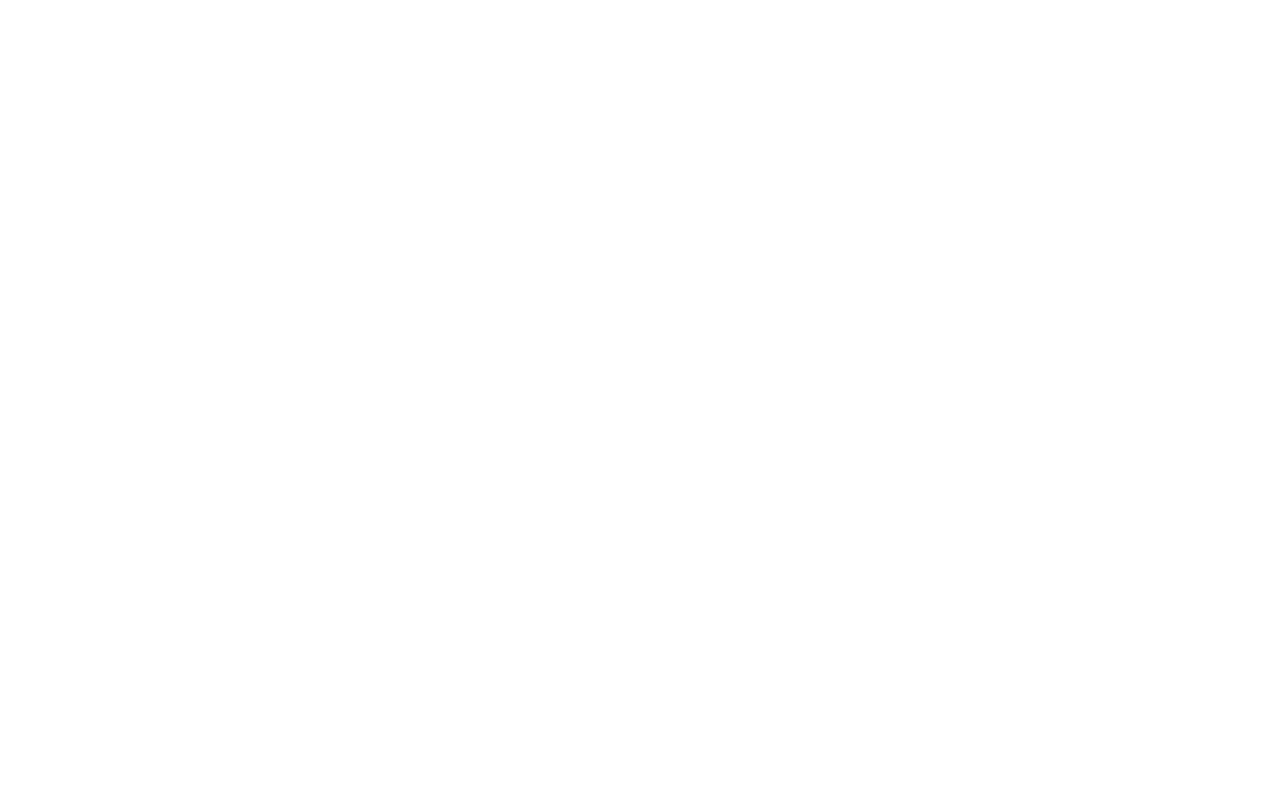
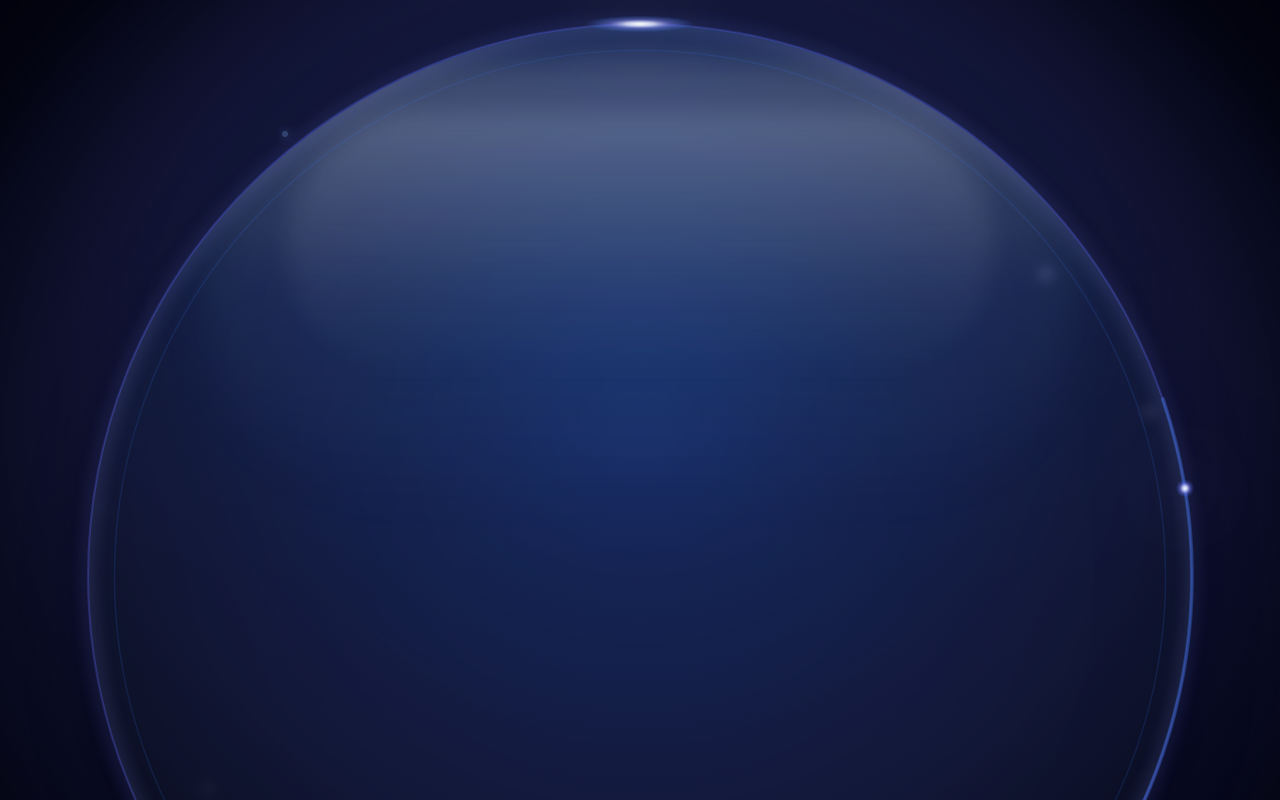
Before and after one commit to Sahil-Hode/animation-work, a Next.js app: page / in a window 1280 px wide. Shown: the part 920-1720 px from the top of the page. Before the commit the page ends 800 px from the top, so only its background shows below. Built offline with nearby package versions, Linux system fonts and the light colour scheme.

Commit message:
feat: add LandingPage and GlassArcSection components with component exports

```diff
--- /dev/null
+++ b/src/components/GlassArcSection.tsx
@@ -0,0 +1,210 @@
+"use client";
+
+import { useEffect, useRef, useState } from "react";
+
+/**
+ * GlassArcSection - Futuristic Glassmorphic Arc / Energy Dome Section
+ * Styled strictly with Tailwind CSS and SVG. Completely separate from Hero.
+ */
+export function GlassArcSection() {
+  const sectionRef = useRef<HTMLElement | null>(null);
+  const [isRevealed, setIsRevealed] = useState(false);
+
+  useEffect(() => {
+    const node = sectionRef.current;
+    if (!node) return;
+
+    const observer = new IntersectionObserver(
+      ([entry]) => {
+        if (entry.isIntersecting) {
+          setIsRevealed(true);
+        }
+      },
+      {
+        threshold: 0.15,
+        rootMargin: "0px 0px -50px 0px",
+      }
+    );
+
+    observer.observe(node);
+
+    return () => {
+      observer.disconnect();
+    };
+  }, []);
+
+  return (
+    <section
+      ref={sectionRef}
+      aria-label="Glassmorphic Arc Showcase"
+      className="relative w-full min-h-[720px] sm:min-h-[820px] lg:min-h-[920px] overflow-hidden bg-[#02030d] flex items-center justify-center py-24 select-none isolation-isolate"
+    >
+      {/* Background Ambient Cosmic Vignette & Grid Depth */}
+      <div
+        className="absolute inset-0 pointer-events-none bg-[radial-gradient(ellipse_80%_60%_at_50%_40%,rgba(15,23,60,0.45)_0%,rgba(2,3,13,0.95)_75%,#02030d_100%)] z-0"
+        aria-hidden="true"
+      />
+
+      {/* Floating Ambient Stardust Particles in Background */}
+      <div className="absolute inset-0 pointer-events-none overflow-hidden z-0" aria-hidden="true">
+        <div className="absolute top-[18%] left-[22%] w-1.5 h-1.5 rounded-full bg-blue-300/60 shadow-[0_0_8px_rgba(147,197,253,0.8)] animate-[pulse_4s_ease-in-out_infinite]" />
+        <div className="absolute top-[28%] right-[18%] w-2 h-2 rounded-full bg-indigo-200/50 shadow-[0_0_10px_rgba(199,210,254,0.7)] animate-[pulse_5s_ease-in-out_1s_infinite]" />
+        <div className="absolute top-[65%] left-[16%] w-1.5 h-1.5 rounded-full bg-blue-200/50 shadow-[0_0_8px_rgba(191,219,254,0.6)] animate-[pulse_6s_ease-in-out_2s_infinite]" />
+        <div className="absolute top-[72%] right-[24%] w-1 h-1 rounded-full bg-violet-200/60 shadow-[0_0_6px_rgba(233,213,255,0.8)] animate-[pulse_4.5s_ease-in-out_0.5s_infinite]" />
+        <div className="absolute top-[45%] left-[8%] w-1 h-1 rounded-full bg-cyan-200/40 shadow-[0_0_6px_rgba(165,243,252,0.6)] animate-[pulse_5.5s_ease-in-out_3s_infinite]" />
+        <div className="absolute top-[38%] right-[10%] w-1.5 h-1.5 rounded-full bg-blue-100/50 shadow-[0_0_8px_rgba(224,231,255,0.7)] animate-[pulse_4.2s_ease-in-out_1.5s_infinite]" />
+      </div>
+
+      {/* Main Glassmorphic Dome / Arc Visual Centerpiece */}
+      <div
+        className={`relative w-[560px] h-[560px] sm:w-[720px] sm:h-[720px] md:w-[860px] md:h-[860px] lg:w-[1040px] lg:h-[1040px] xl:w-[1200px] xl:h-[1200px] flex items-center justify-center pointer-events-none transition-all duration-1000 ease-out z-10 ${
+          isRevealed
+            ? "opacity-100 scale-100 translate-y-0"
+            : "opacity-0 scale-95 translate-y-8"
+        }`}
+      >
+        {/* Layer 1: Large Atmospheric Blue & Violet Glow behind the Dome */}
+        <div
+          className="absolute inset-[-12%] rounded-full bg-[radial-gradient(circle_at_50%_36%,rgba(59,130,246,0.24)_0%,rgba(99,102,241,0.16)_40%,rgba(15,23,42,0)_72%)] blur-3xl pointer-events-none"
+          aria-hidden="true"
+        />
+
+        {/* Layer 2: Translucent Glass Interior Disc */}
+        <div
+          className="absolute inset-[4%] rounded-full bg-gradient-to-b from-blue-500/[0.14] via-indigo-950/[0.08] to-transparent backdrop-blur-[6px] border border-blue-400/[0.12] shadow-[inset_0_2px_28px_rgba(255,255,255,0.08),0_25px_60px_rgba(0,0,25,0.6)] overflow-hidden"
+          aria-hidden="true"
+        >
+          {/* Subtle Inner Glass Radial Vignette */}
+          <div className="absolute inset-0 rounded-full bg-[radial-gradient(circle_at_50%_35%,rgba(37,99,235,0.12)_0%,rgba(15,23,42,0.4)_65%,rgba(2,3,13,0.85)_100%)] pointer-events-none" />
+
+          {/* Internal Glass Reflection Crescent */}
+          <div className="absolute top-[3%] left-[10%] right-[10%] h-[42%] rounded-full bg-gradient-to-b from-white/[0.22] via-blue-300/[0.06] to-transparent blur-xl pointer-events-none" />
+
+          {/* Soft Secondary Reflection Arc */}
+          <div className="absolute top-[8%] left-[18%] right-[18%] h-[24%] rounded-full bg-gradient-to-b from-blue-100/[0.15] to-transparent blur-md pointer-events-none" />
+        </div>
+
+        {/* Layer 3: Base Circular SVG Geometry & Gradient Defs */}
+        <svg
+          viewBox="0 0 1000 1000"
+          className="absolute inset-0 w-full h-full pointer-events-none overflow-visible"
+          aria-hidden="true"
+        >
+          <defs>
+            {/* Primary Glowing Rim Linear Gradient */}
+            <linearGradient id="glassArcRimGrad" x1="0%" y1="0%" x2="100%" y2="0%">
+              <stop offset="0%" stopColor="#3b82f6" stopOpacity="0.3" />
+              <stop offset="25%" stopColor="#818cf8" stopOpacity="0.75" />
+              <stop offset="50%" stopColor="#ffffff" stopOpacity="1" />
+              <stop offset="75%" stopColor="#a855f7" stopOpacity="0.75" />
+              <stop offset="100%" stopColor="#3b82f6" stopOpacity="0.3" />
+            </linearGradient>
+
+            {/* Upper Apex Radial Flare */}
+            <radialGradient id="apexFlareGrad" cx="50%" cy="50%" r="50%">
+              <stop offset="0%" stopColor="#ffffff" stopOpacity="1" />
+              <stop offset="25%" stopColor="#e0e7ff" stopOpacity="0.85" />
+              <stop offset="55%" stopColor="#818cf8" stopOpacity="0.45" />
+              <stop offset="100%" stopColor="#3b82f6" stopOpacity="0" />
+            </radialGradient>
+
+            {/* Rotating Star Highlight Gradient */}
+            <radialGradient id="starHighlightGrad" cx="50%" cy="50%" r="50%">
+              <stop offset="0%" stopColor="#ffffff" stopOpacity="1" />
+              <stop offset="30%" stopColor="#c7d2fe" stopOpacity="0.85" />
+              <stop offset="65%" stopColor="#6366f1" stopOpacity="0.4" />
+              <stop offset="100%" stopColor="#3b82f6" stopOpacity="0" />
+            </radialGradient>
+          </defs>
+
+          {/* 3a. Subtle Full Circular Base Rim (Electric Blue / Subtle Violet) */}
+          <circle
+            cx="500"
+            cy="500"
+            r="460"
+            fill="none"
+            stroke="rgba(99, 102, 241, 0.25)"
+            strokeWidth="1.8"
+            className="transition-opacity duration-1000"
+          />
+
+          {/* 3b. Inner Concentric Subtle Rim */}
+          <circle
+            cx="500"
+            cy="500"
+            r="438"
+            fill="none"
+            stroke="rgba(59, 130, 246, 0.14)"
+            strokeWidth="1.2"
+          />
+
+          {/* 3c. Outer Soft Bloom Ring */}
+          <circle
+            cx="500"
+            cy="500"
+            r="460"
+            fill="none"
+            stroke="rgba(129, 140, 248, 0.18)"
+            strokeWidth="8"
+            className="blur-[6px]"
+          />
+
+          {/* 3d. Strongly Illuminated Upper Glowing Arc Section */}
+          <circle
+            cx="500"
+            cy="500"
+            r="460"
+            fill="none"
+            stroke="url(#glassArcRimGrad)"
+            strokeWidth="3.2"
+            strokeLinecap="round"
+            strokeDasharray="720 2200"
+            strokeDashoffset="180"
+            className="drop-shadow-[0_0_10px_rgba(255,255,255,0.95)] drop-shadow-[0_0_24px_rgba(165,180,252,0.8)] drop-shadow-[0_0_48px_rgba(99,102,241,0.55)]"
+          />
+
+          {/* 3e. Upper Apex White / Lavender Intense Core Highlight */}
+          <ellipse
+            cx="500"
+            cy="40"
+            rx="46"
+            ry="7"
+            fill="url(#apexFlareGrad)"
+            className="drop-shadow-[0_0_18px_rgba(255,255,255,1)] drop-shadow-[0_0_42px_rgba(199,210,254,0.9)]"
+          />
+        </svg>
+
+        {/* Layer 4: Smooth Rotating Highlight along the Circular Border */}
+        <div
+          className="absolute inset-0 w-full h-full pointer-events-none animate-[spin_26s_linear_infinite]"
+          aria-hidden="true"
+        >
+          <svg viewBox="0 0 1000 1000" className="w-full h-full overflow-visible">
+            {/* Travelling Luminous Tapered Arc Segment */}
+            <circle
+              cx="500"
+              cy="500"
+              r="460"
+              fill="none"
+              stroke="url(#glassArcRimGrad)"
+              strokeWidth="2.8"
+              strokeLinecap="round"
+              strokeDasharray="260 2630"
+              strokeDashoffset="0"
+              className="drop-shadow-[0_0_8px_rgba(255,255,255,0.95)] drop-shadow-[0_0_20px_rgba(129,140,248,0.7)]"
+            />
+
+            {/* Glowing Traveling Highlight Starlet */}
+            <circle
+              cx="500"
+              cy="40"
+              r="7.5"
+              fill="url(#starHighlightGrad)"
+              className="drop-shadow-[0_0_12px_rgba(255,255,255,1)] drop-shadow-[0_0_25px_rgba(165,180,252,0.85)]"
+            />
+          </svg>
+        </div>
+      </div>
+    </section>
+  );
+}
--- a/src/components/LandingPage.tsx
+++ b/src/components/LandingPage.tsx
@@ -2,6 +2,7 @@
 import { display, sans } from "./fonts";
 import { Hero } from "./Hero";
 import { Navbar } from "./Navbar";
+import { GlassArcSection } from "./GlassArcSection";
 
 export function LandingPage() {
   return (
@@ -9,6 +10,7 @@
       <Navbar />
       <main>
         <Hero />
+        <GlassArcSection />
       </main>
     </div>
   );
--- a/src/components/index.ts
+++ b/src/components/index.ts
@@ -5,3 +5,4 @@
 export { BrandWord } from "./BrandWord";
 export { CTAButton } from "./CTAButton";
 export { content } from "./content";
+export { GlassArcSection } from "./GlassArcSection";
```
